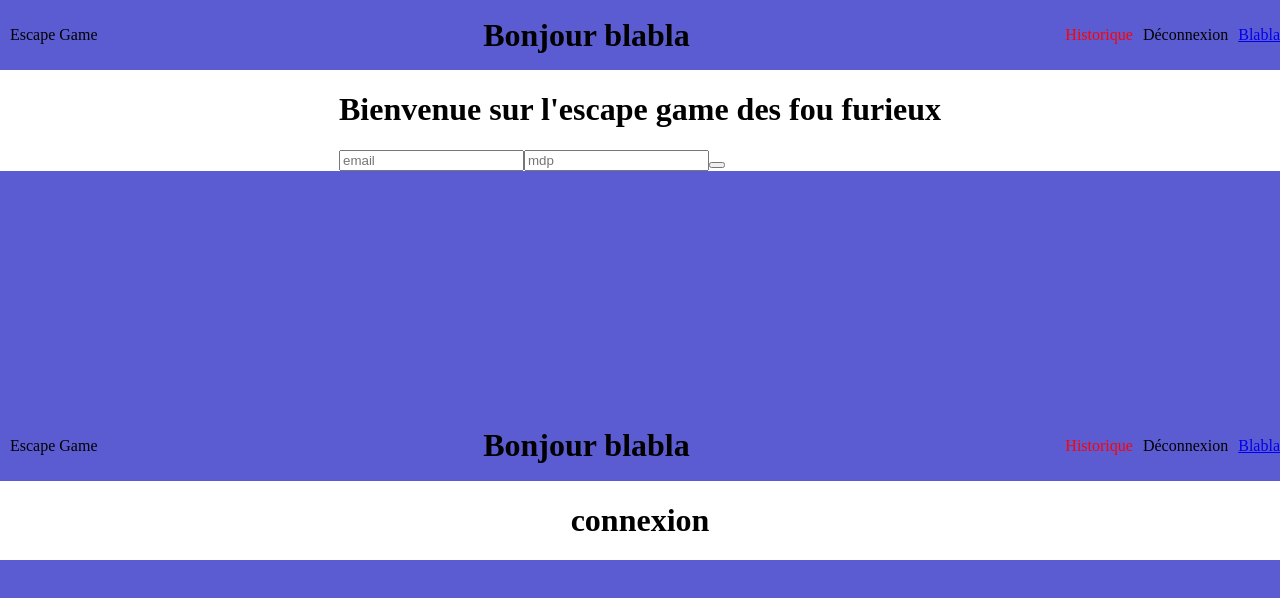
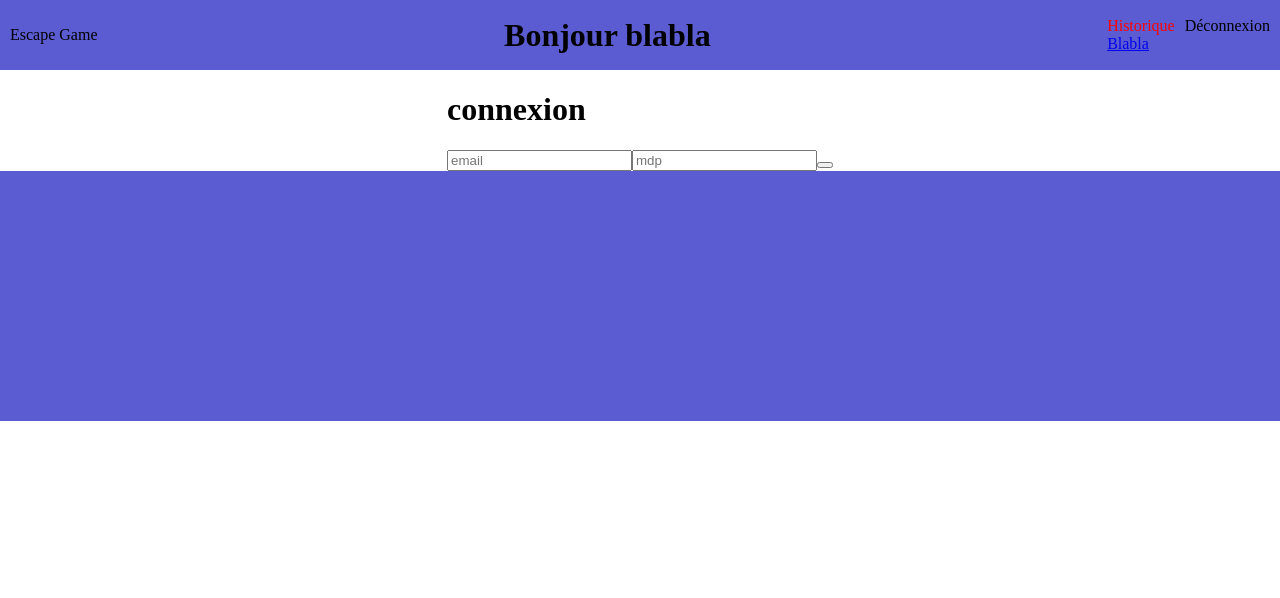
Before and after one commit to thibaud75/escape-game-front, a React (Vite) app: page /auth in a window 1280 px wide. Shown: the top 598 px of the page. Built offline with nearby package versions, Linux system fonts and the light colour scheme.

Commit message:
react route en place

```diff
--- a/src/App.tsx
+++ b/src/App.tsx
@@ -2,53 +2,16 @@ import { useEffect, useState } from 'react'
 import './App.css'
 import Nav from './components/Nav'
 import Footer from './components/Footer'
-import {Route, Routes} from "react-router-dom";
-import Auth from "./pages/Auth"
+
+
 
 
 
 
 function App() {
 
-const [resultApi, setResultApi] = useState('aa')
-
-const getData = (e:React.FormEvent<HTMLFormElement>) => {
-  e.preventDefault()
-
-  const formData = new FormData(e.currentTarget);
-
-  const email = formData.get('email')
-  let newEmail = email as string
-
-  const password = formData.get('password')
-  let newPassword = password as string
 
 
-  const data = {
-    email : newEmail,
-    password : newPassword,
-  }
-
-  callApi(data)
-}
-
-function callApi(login:{}){
-  fetch(`http://localhost:3000/auth/login`, {
-    method : 'POST',
-    headers :{
-      'Content-Type': 'application/json',
-    },
-    body: JSON.stringify(login),
-  })
-
-  .then(response => {
-    console.log(response)
-    return response.json()
-  })
-  .then(data => {
-    console.log(data)
-  })
-}
 
   return (
     <>
@@ -56,19 +19,8 @@ function callApi(login:{}){
       <div>
         <h1 className='title'>Bienvenue sur l'escape game des fou furieux</h1>
 
-        <form onSubmit={(e)=> getData(e)}>
-          <input type = 'text' placeholder='email' name='email'></input>
-          <input type = 'text' placeholder='mdp' name='password'></input>
-          <button type='submit'></button>
-        </form>
-
       </div>
       <Footer/>
-
-      <Routes>
-        <Route path="/" element={<App />}/>
-        <Route path="auth" element={<Auth />} />
-      </Routes>
     </>
   )
 }
--- /dev/null
+++ b/src/Router/MainRouter.tsx
@@ -0,0 +1,20 @@
+import ReactDOM from "react-dom/client";
+import { BrowserRouter, Routes, Route } from "react-router-dom";
+import Auth from "../pages/Auth";
+import App from "../App"
+
+
+export default function MainRouter() {
+  return (
+     <BrowserRouter>
+    <Routes>
+        <Route path="/" element={<App />}/>
+        <Route path="/auth" element={<Auth />} />
+    </Routes>
+</BrowserRouter>
+  );
+}
+
+// ReactDOM.createRoot(document.getElementById('root') as HTMLElement).render(
+//       <MainRouter/>
+// )
--- a/src/components/Nav.tsx
+++ b/src/components/Nav.tsx
@@ -34,7 +34,9 @@ const [isConnect, setIsConnect] = useState(true)
                 <span id="connexion" onClick={()=>{onConnexion()}}>
                     {isConnect == true  ?'Déconnexion' : 'Connexion'}
                 </span>
-                <Link to="/Auth">Blabla</Link>
+                <div>
+                    <Link to="/auth">Blabla</Link>
+                </div>
             </div>
 
         </header>
--- a/src/main.tsx
+++ b/src/main.tsx
@@ -2,12 +2,13 @@ import React from 'react'
 import ReactDOM from 'react-dom/client'
 import App from './App.tsx'
 import './index.css'
-import { BrowserRouter as Router, Routes, Route, Switch } from "react-router-dom";
-import Auth from "./pages/Auth.tsx";
+import MainRouter from './Router/MainRouter.tsx'
+
+
 
 
 ReactDOM.createRoot(document.getElementById('root') as HTMLElement).render(
- <Router>
-  <App/>
- </Router>
+  <React.StrictMode>
+    <MainRouter/>
+  </React.StrictMode>,
 )
--- a/src/pages/Auth.tsx
+++ b/src/pages/Auth.tsx
@@ -6,13 +6,53 @@ import Footer from '../components/Footer'
 
 function Auth() {
 
+  const getData = (e:React.FormEvent<HTMLFormElement>) => {
+    e.preventDefault()
+
+    const formData = new FormData(e.currentTarget);
+
+    const email = formData.get('email')
+    let newEmail = email as string
+
+    const password = formData.get('password')
+    let newPassword = password as string
+
+
+    const data = {
+      email : newEmail,
+      password : newPassword,
+    }
+
+    callApi(data)
+  }
+
+  function callApi(login:{}){
+    fetch(`http://localhost:3000/auth/login`, {
+      method : 'POST',
+      headers :{
+        'Content-Type': 'application/json',
+      },
+      body: JSON.stringify(login),
+    })
+
+    .then(response => {
+      console.log(response)
+      return response.json()
+    })
+    .then(data => {
+      console.log(data)
+    })
+  }
   return (
     <>
       <Nav/>
       <div>
         <h1 className='connexion'>connexion</h1>
-
-
+        <form onSubmit={(e)=> getData(e)}>
+          <input type = 'text' placeholder='email' name='email'></input>
+          <input type = 'text' placeholder='mdp' name='password'></input>
+          <button type='submit'></button>
+        </form>
       </div>
       <Footer/>
     </>
```
